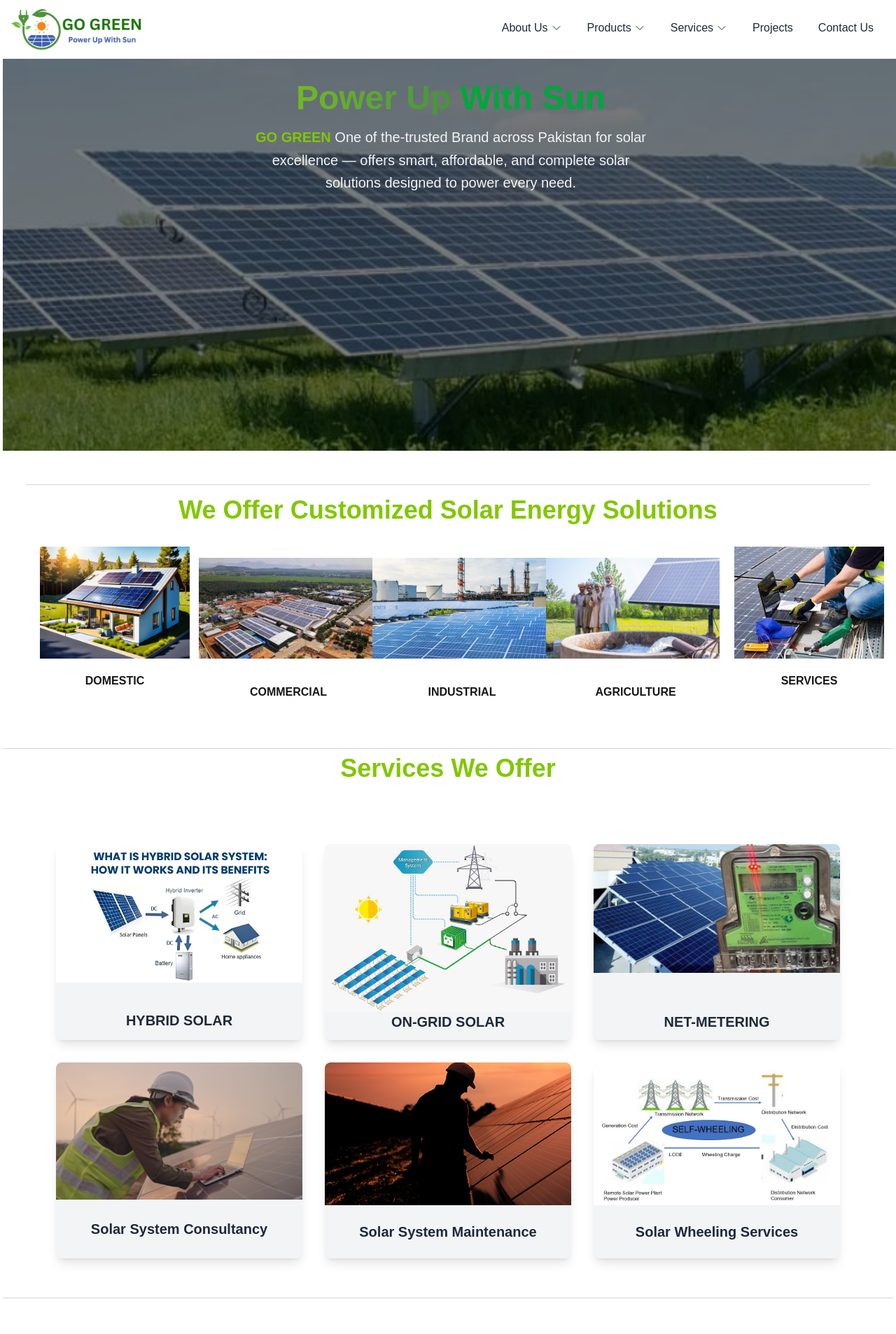
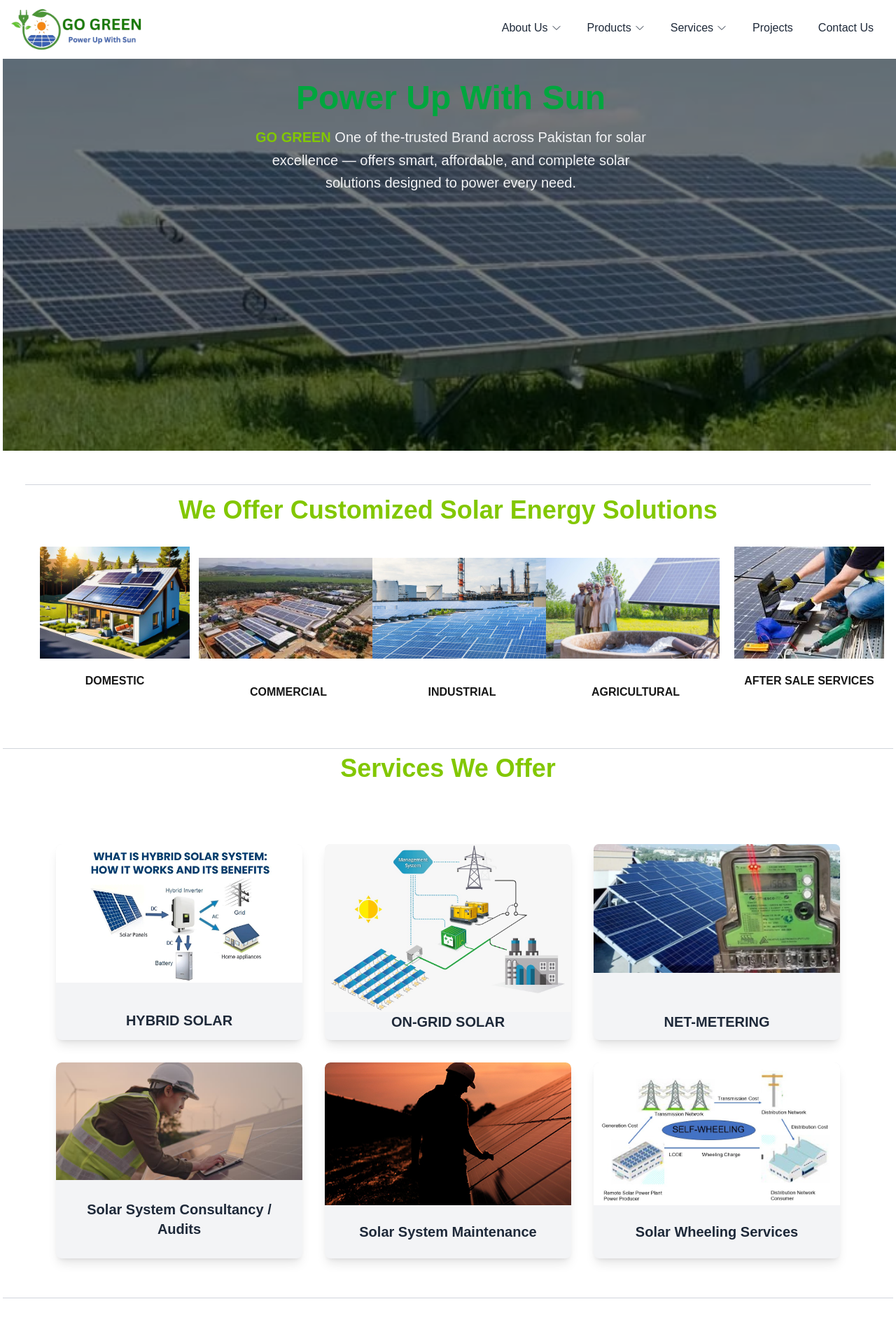
Before and after one commit to saudkhanbpk/Solar-panel, a Next.js app: page / in a window 1280 px wide. Shown: the top 1906 px of the page at 70% size. Built offline with nearby package versions, Linux system fonts and the light colour scheme.

Commit message:
changes done

```diff
--- a/src/Components/Footer.js
+++ b/src/Components/Footer.js
@@ -93,11 +93,25 @@ const Footer = () => {
           </p>
 
           <div className="flex space-x-3">
+            <a
+              href="https://www.linkedin.com/company/105144331/admin/dashboard/"
+              target="_blank"
+              rel="noopener noreferrer"
+              className="w-8 h-8 bg-[#82c701] rounded-full flex items-center justify-center hover:bg-[#6daa01] transition-colors"
+            >
+              <svg
+                className="w-4 h-4 text-white"
+                fill="currentColor"
+                viewBox="0 0 24 24"
+              >
+                <path d="M19 0h-14C2.2 0 0 2.2 0 5v14c0 2.8 2.2 5 5 5h14c2.8 0 5-2.2 5-5V5c0-2.8-2.2-5-5-5zm-11.3 20.5H3.5V9h4.2v11.5zM5.6 7.5C4.3 7.5 3.2 6.4 3.2 5s1.1-2.5 2.4-2.5 2.4 1.1 2.4 2.5S6.9 7.5 5.6 7.5zM20.5 20.5h-4.2v-5.5c0-1.3 0-3-1.8-3s-2.1 1.4-2.1 2.9v5.6h-4.2V9h4v1.6h.1c.6-1.1 2-2.3 4-2.3 4.3 0 5.1 2.8 5.1 6.3v5.9z" />
+              </svg>
+            </a>
             {/* Social icons here */}
             <a href="#" className="w-8 h-8 bg-[#82c701] rounded-full flex items-center justify-center hover:bg-[#6daa01] transition-colors">
-              <svg className="w-4 h-4 text-white" fill="currentColor" viewBox="0 0 24 24"><path d="M24 4.557c-.883.392..."/></svg>
+              <svg className="w-4 h-4 text-white" fill="currentColor" viewBox="0 0 24 24"><path d="M24 4.557c-.883.392..." /></svg>
             </a>
-            {/* Add other icons */}
+
           </div>
         </div>
       </div>
--- a/src/Components/Navbar.js
+++ b/src/Components/Navbar.js
@@ -46,7 +46,7 @@ export default function Navbar() {
         { name: 'Solar Consultancy /Aduits', path: '/services#solar-consultancy' },
         { name: 'Solar Maintenance', path: '/services#solar-maintenance' },
         { name: 'Solar Wheeling Services', path: '/services#solar-wheeling' },
-        {name:'BEeS Solution for C&I',path:'/services#BEeS-Solution-for-C&I'},
+        {name:'BEES Solution for C&I',path:'/services#BEeS-Solution-for-C&I'},
         { name: 'Net Metering', path: '/services/net-metering' },
 
       ],
--- a/src/app/about/page.js
+++ b/src/app/about/page.js
@@ -125,6 +125,16 @@ const About = () => {
 
         <div className="bg-white rounded-xl shadow-lg hover:shadow-2xl transition duration-300 transform hover:-translate-y-2 p-4 text-center">
           <img
+            src="/abbass.png"
+            alt="CEO"
+            className="w-40 h-40 mx-auto object-contain rounded-full border-4 border-[#82C701] shadow-md"
+          />
+          <h3 className="mt-4 text-xl font-bold text-[#082E6F]">Abbas Khan</h3>
+          <p className="text-sm text-gray-600 font-semibold">Business Development Rep(UK)</p>
+        </div>
+
+        <div className="bg-white rounded-xl shadow-lg hover:shadow-2xl transition duration-300 transform hover:-translate-y-2 p-4 text-center">
+          <img
             src="/zahid.png"
             alt="Team Member"
             className="w-40 h-40 mx-auto object-cover rounded-full border-4 border-[#82C701] shadow-md"
@@ -185,7 +195,7 @@ const About = () => {
         <h2 className="text-center text-3xl font-bold text-[#082E6F] mb-10">Why Choose <b className='text-[#82c701]'>GO GREEN</b> </h2>
         <figure className="w-[80vw] bg-white shadow-2xl mx-auto rounded-xl overflow-hidden border-4 border-[#82C701]">
           <Image
-            src="/choosealpa.jpg"
+            src="/choosealpa.png"
             alt="Our project workflow diagram"
             width={1920}
             height={1080}
--- a/src/app/page.js
+++ b/src/app/page.js
@@ -36,10 +36,11 @@ const HomePage = () => {
                     p-6 lg:p-8">
             <h1
               className="text-3xl md:text-4xl lg:text-5xl font-extrabold px-2
-                   bg-gradient-to-r from-[#82c701] to-emerald-800
-                   dark:from-green-400 dark:to-green-200
-                   bg-clip-text text-transparent"
+                 text-green-600 "
             >
+               {/* bg-gradient-to-r from-[#82c701] to-emerald-800  */}
+                   {/* dark:from-green-400 dark:to-green-200 */}
+                   {/* bg-clip-text text-transparent */}
               Power Up <span className='text-green-600'>With Sun</span>
             </h1>
 
@@ -92,7 +93,7 @@ const HomePage = () => {
             <div className="card bg-base-100 mx-auto w-64">
               <img src="/agrilogo.png" alt="agriculture" className='h-44 w-full object-contain mx-auto' />
               <div className="card-body p-5">
-                <h2 className="text-base text-center font-semibold">AGRICULTURE</h2>
+                <h2 className="text-base text-center font-semibold">AGRICULTURAL</h2>
               </div>
             </div>
 
@@ -100,7 +101,7 @@ const HomePage = () => {
             <div className="card bg-base-100 mx-auto w-64">
               <img src="/serlogo.png" alt="services" className='h-40 w-full object-contain mx-auto' />
               <div className="card-body p-5">
-                <h2 className="text-base text-center font-semibold">SERVICES</h2>
+                <h2 className="text-base text-center font-semibold">AFTER SALE SERVICES</h2>
               </div>
             </div>
           </div>
@@ -164,7 +165,7 @@ const HomePage = () => {
                 {/* Content */}
                 <div className="card-body ">
                   <h3 className="text-xl font-bold text-center text-gray-800 p-1">
-                    Solar System Consultancy
+                    Solar System Consultancy / Audits
                   </h3>
                 </div>
               </div>
```
Also changed, not shown: public/abbass.png (added), public/choosealpa.png (added).
